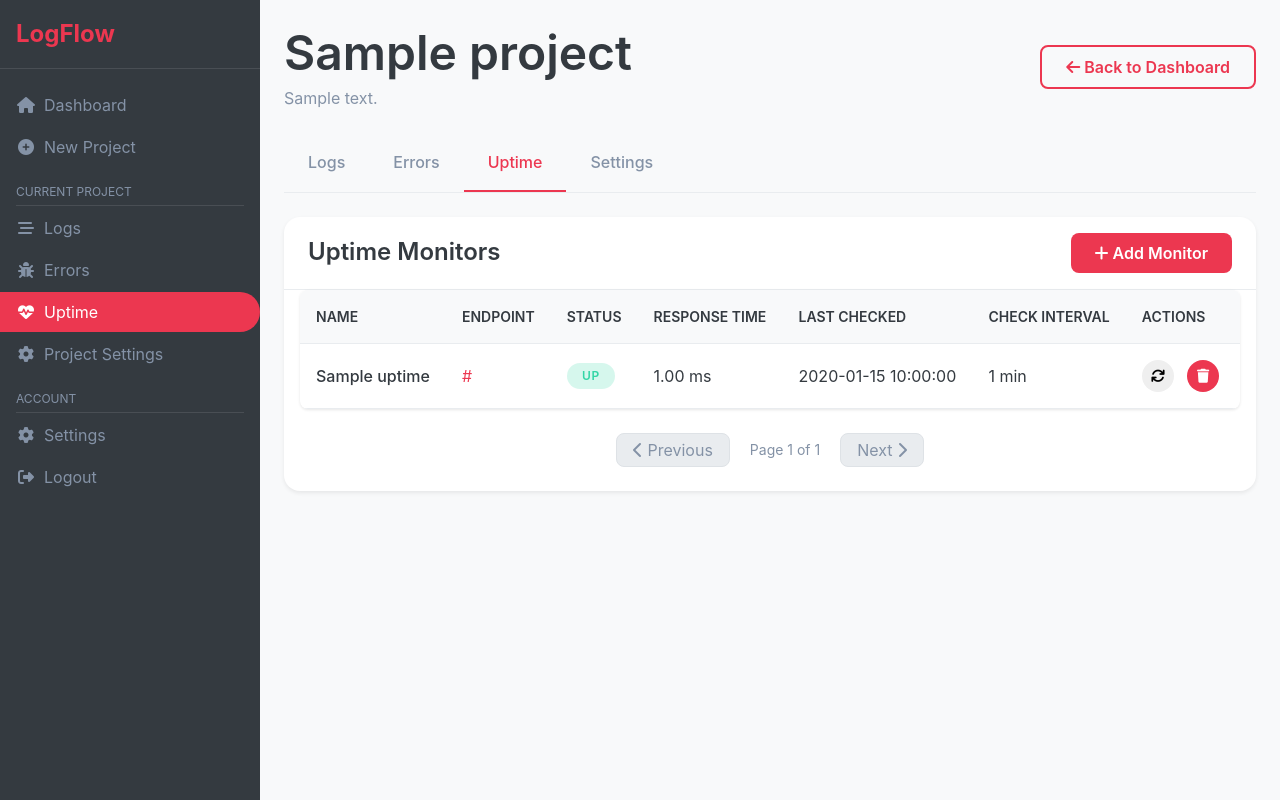
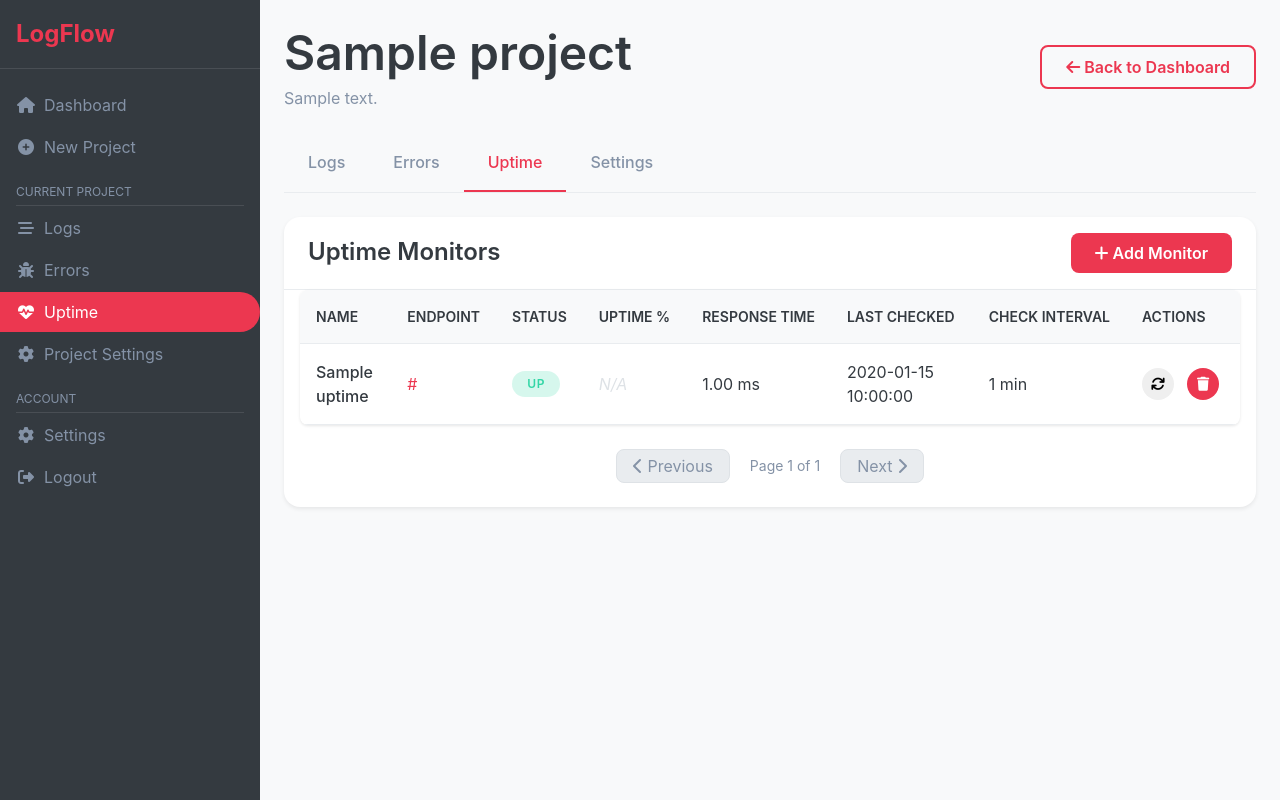
Before and after one commit to EthanJCanterbury/Logflow, a Flask app: page /projects/1/uptime in a window 1280 px wide. Run offline with Flask 3, Linux system fonts and the light colour scheme; the visitor is signed in with stand-in values (Sample User, id 1); tables that the repository leaves empty hold one stand-in row (values such as "Sample post"); data that the repository does not hold is empty.

Commit message:
Assistant checkpoint: Add uptime percentage tracking and display
Assistant generated file changes:
- main.py: Add uptime percentage calculation method to Uptime model, Ensure uptime percentages are calculated for the uptime page
- templates/project_uptime.html: Add uptime percentage column to uptime table, Add uptime percentage display to each uptime row
- static/css/style.css: Add CSS for uptime percentage display

---

User prompt:

Add like an uptime percentage to @templates/project_uptime.htmland make it work

Replit-Commit-Author: Assistant
Replit-Commit-Session-Id: 002aed14-85d6-4cba-be81-a8095645a2ee

```diff
--- a/main.py
+++ b/main.py
@@ -131,6 +131,37 @@ class Uptime(db.Model):
 
     def __repr__(self):
         return f'<Uptime {self.name}: {self.endpoint_url}>'
+
+    def calculate_uptime_percentage(self):
+        """Calculate the uptime percentage based on logs in the last 30 days"""
+        from sqlalchemy import and_
+
+        # If never checked, return 'N/A'
+        if not self.last_checked:
+            return None
+
+        thirty_days_ago = datetime.datetime.utcnow() - datetime.timedelta(days=30)
+
+        # Get all logs related to this uptime monitor in the last 30 days
+        logs = Log.query.filter(
+            and_(
+                Log.source == "uptime-monitor",
+                Log.project_id == self.project_id,
+                Log.timestamp >= thirty_days_ago,
+                Log.message.like(f"%{self.name}%")
+            )
+        ).all()
+
+        # Count successful and failed checks
+        total_checks = len(logs)
+        if total_checks == 0:
+            return None
+
+        successful_checks = sum(1 for log in logs if "UP" in log.message)
+
+        # Calculate percentage
+        uptime_percentage = (successful_checks / total_checks) * 100
+        return round(uptime_percentage, 2)
 
 # Authentication
 def login_required(f):
@@ -488,6 +519,8 @@ def project_uptime(project_id):
     # Get uptime monitors with pagination
     page = request.args.get('page', 1, type=int)
     uptimes = Uptime.query.filter_by(project_id=project.id).paginate(page=page, per_page=10)
+
+    # No need to pre-calculate percentages as the method will be called from the template
 
     return render_template('project_uptime.html', project=project, uptimes=uptimes)
 
--- a/static/css/style.css
+++ b/static/css/style.css
@@ -1128,6 +1128,45 @@ a:hover {
     margin-right: 5px;
 }
 
+/* Uptime percentage styles */
+.percentage-container {
+    position: relative;
+    height: 20px;
+    width: 100%;
+    background-color: rgba(0, 0, 0, 0.05);
+    border-radius: 10px;
+    overflow: hidden;
+}
+
+.percentage-bar {
+    position: absolute;
+    top: 0;
+    left: 0;
+    height: 100%;
+    background: linear-gradient(to right, #ff8c37, #33d6a6);
+    border-radius: 10px;
+    transition: width 0.5s ease;
+}
+
+.percentage-text {
+    position: absolute;
+    top: 0;
+    left: 0;
+    width: 100%;
+    height: 100%;
+    display: flex;
+    align-items: center;
+    justify-content: center;
+    font-weight: 600;
+    font-size: 12px;
+    color: var(--dark);
+}
+
+.not-available {
+    color: var(--gray);
+    font-style: italic;
+}
+
 .action-buttons {
     display: flex;
     align-items: center;
--- a/templates/project_uptime.html
+++ b/templates/project_uptime.html
@@ -132,6 +132,7 @@
                                     <th>Name</th>
                                     <th>Endpoint</th>
                                     <th>Status</th>
+                                    <th>Uptime %</th>
                                     <th>Response Time</th>
                                     <th>Last Checked</th>
                                     <th>Check Interval</th>
@@ -154,6 +155,17 @@
                                                 {% endif %}
                                             {% else %}
                                                 <span class="status-badge status-pending">PENDING</span>
+                                            {% endif %}
+                                        </td>
+                                        <td class="uptime-percentage">
+                                            {% set uptime_pct = uptime.calculate_uptime_percentage() %}
+                                            {% if uptime_pct is not none %}
+                                                <div class="percentage-container">
+                                                    <div class="percentage-bar" style="width: {{ uptime_pct }}%"></div>
+                                                    <span class="percentage-text">{{ uptime_pct }}%</span>
+                                                </div>
+                                            {% else %}
+                                                <span class="not-available">N/A</span>
                                             {% endif %}
                                         </td>
                                         <td class="uptime-response-time">
```
